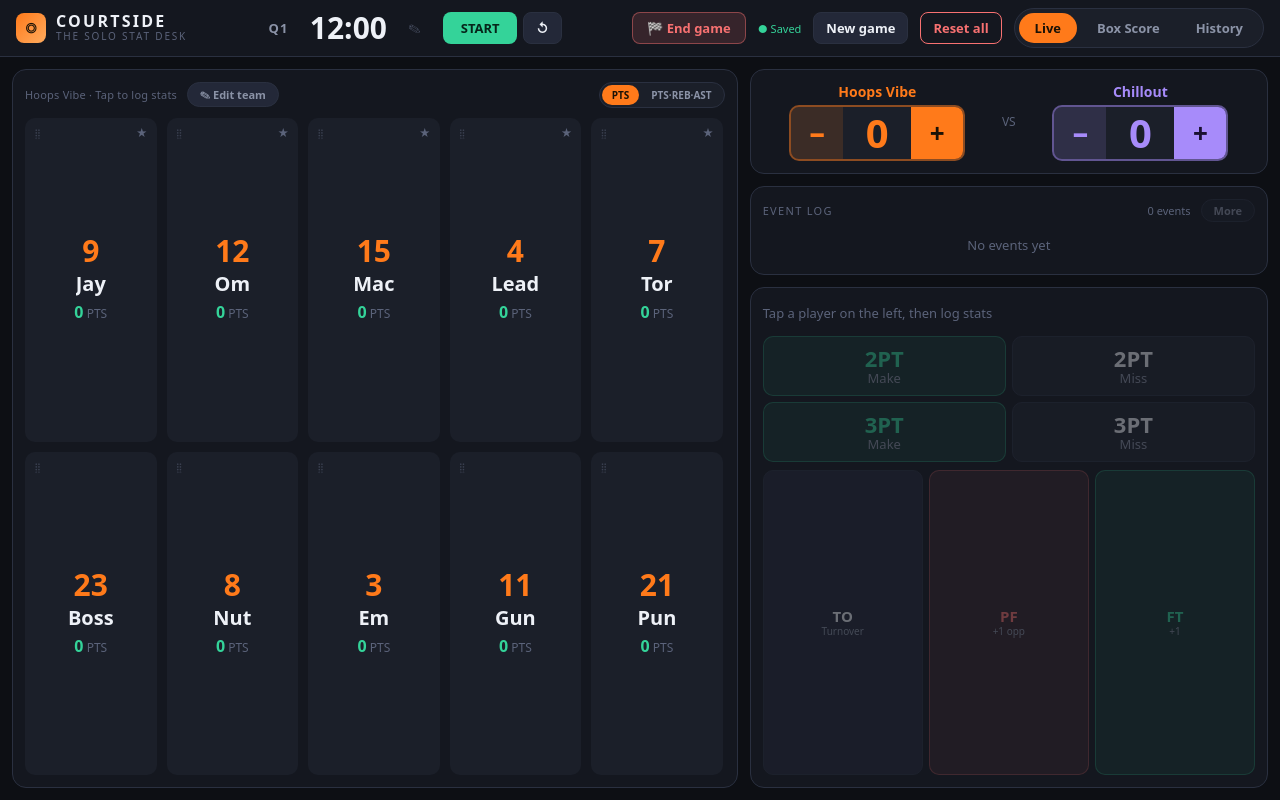
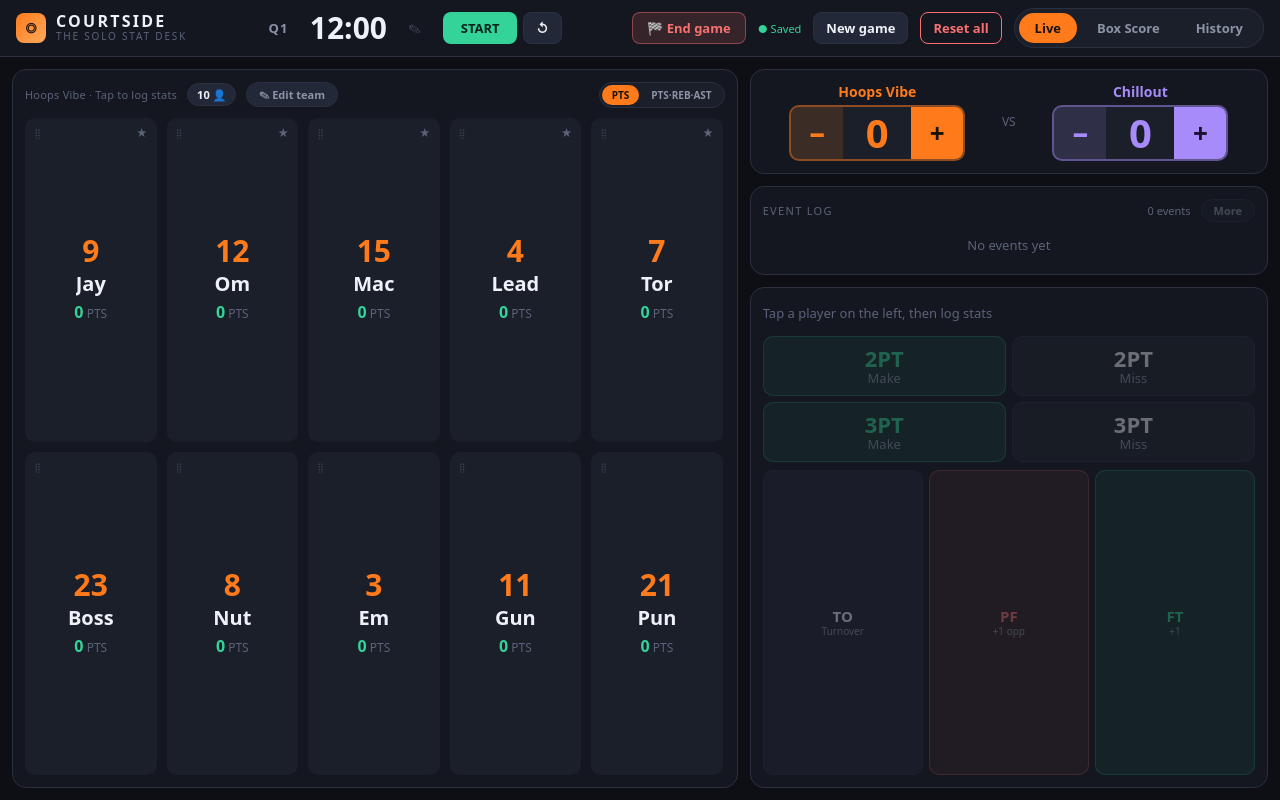
Before and after one commit to xesgithub/courtside-solo-stat-, a React (Vite) app: page / in a window 1280 px wide. Built offline with nearby package versions, Linux system fonts and the light colour scheme.

Commit message:
feat: add player count badge element in roster header

```diff
--- a/src/components/LivePage.tsx
+++ b/src/components/LivePage.tsx
@@ -91,6 +91,9 @@ export function LivePage({
             <div className="live__head-left">
               <span className="panel__label">
                 {game.teamName} · {finished ? 'Game finished (locked)' : 'Tap to log stats'}
+              </span>
+              <span className="live__count" title="Players in roster">
+                {game.players.length} 👤
               </span>
               <button
                 className="edit-team-btn"
```
